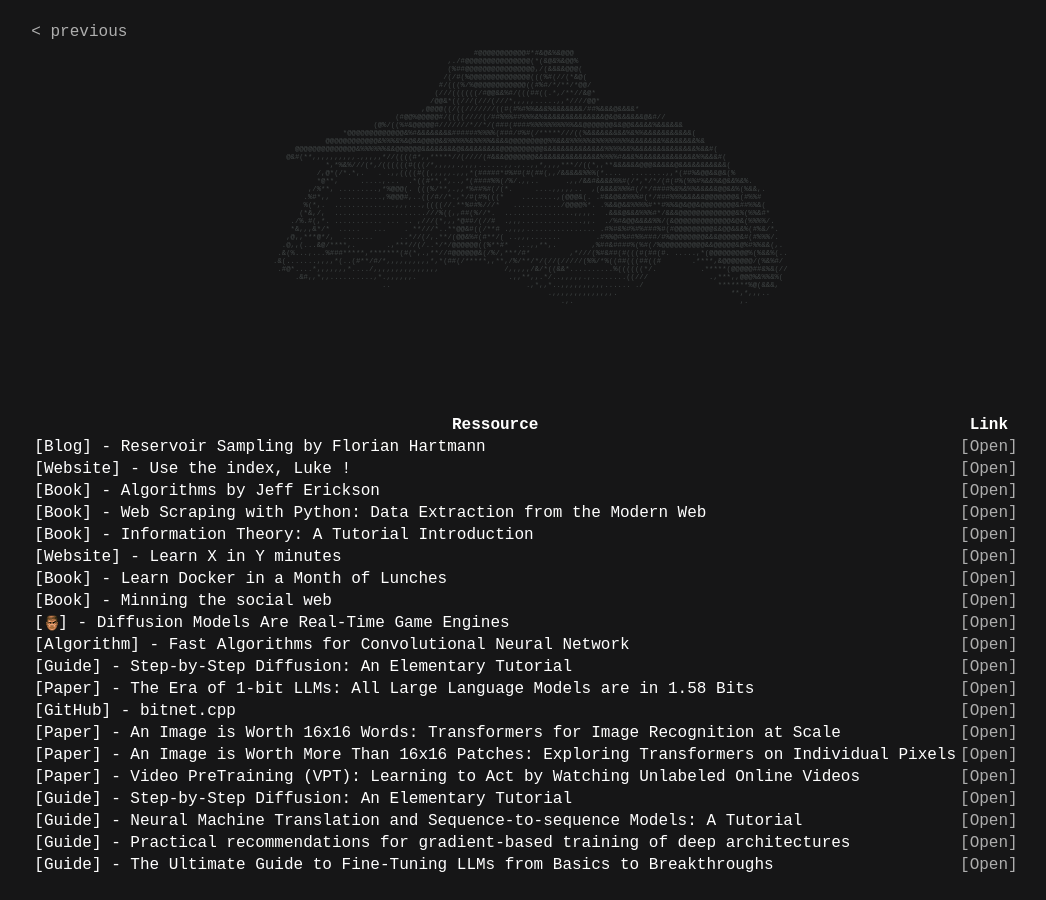
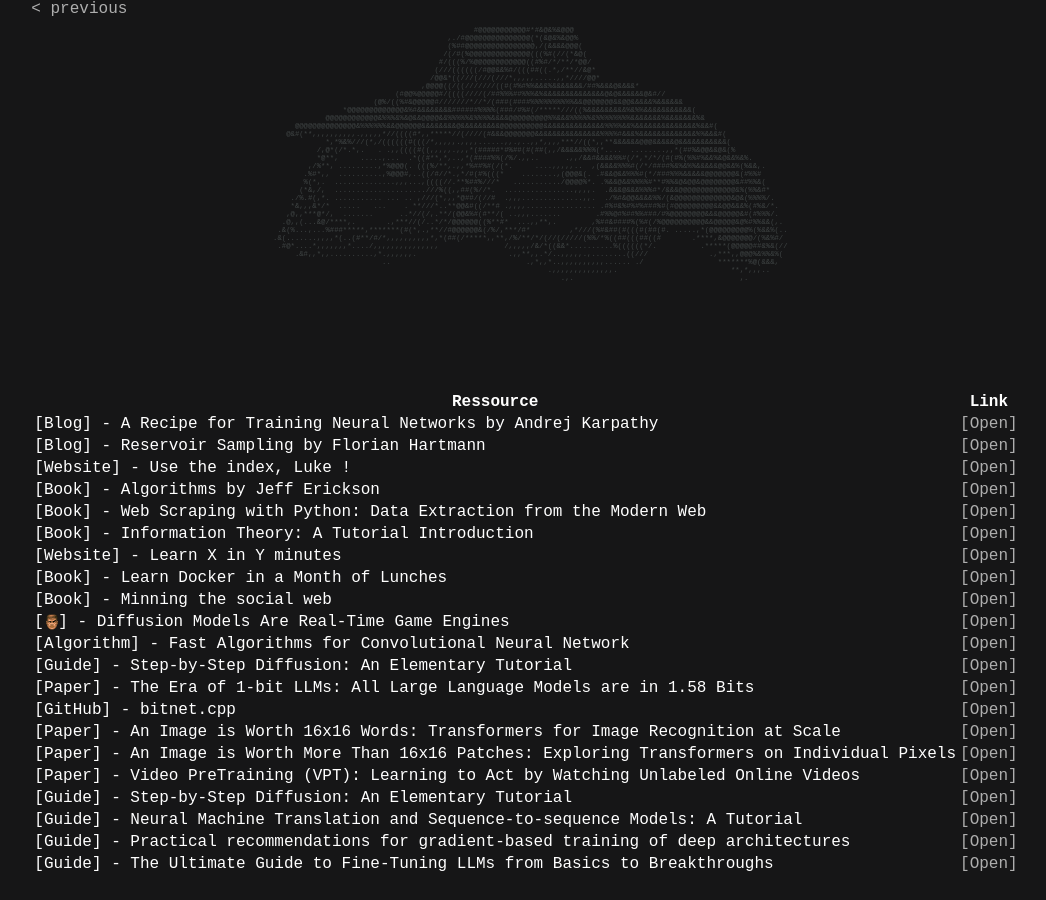
Before and after one commit to tayheau/tayheau.github.io, a Jekyll site: the page to_read.html, which Jekyll copies as it is, in a window 1280 px wide. Shown: the whole page, without its empty margins (114-1160 px from the left). Built offline with Jekyll 4.4.1, drawn with Linux system fonts in a browser that asks for light colours.

Commit message:
Update to_read.html

```diff
--- a/to_read.html
+++ b/to_read.html
@@ -15,7 +15,7 @@
         font-style: normal;
         color: white;
         background-color: #161617;
-        height: 100vh;
+        /* height: 100vh; */
         display: flex;
         justify-content: center;
         align-items: center;
@@ -57,6 +57,10 @@
         <tr>
             <th>Ressource</th>
             <th>Link</th>
+        </tr>
+        <tr>
+            <td>[Blog] - A Recipe for Training Neural Networks by Andrej Karpathy</td>
+            <td><a href="http://karpathy.github.io/2019/04/25/recipe/"> [Open] </a></td>
         </tr>
         <tr>
             <td>[Blog] - Reservoir Sampling by Florian Hartmann</td>
```
